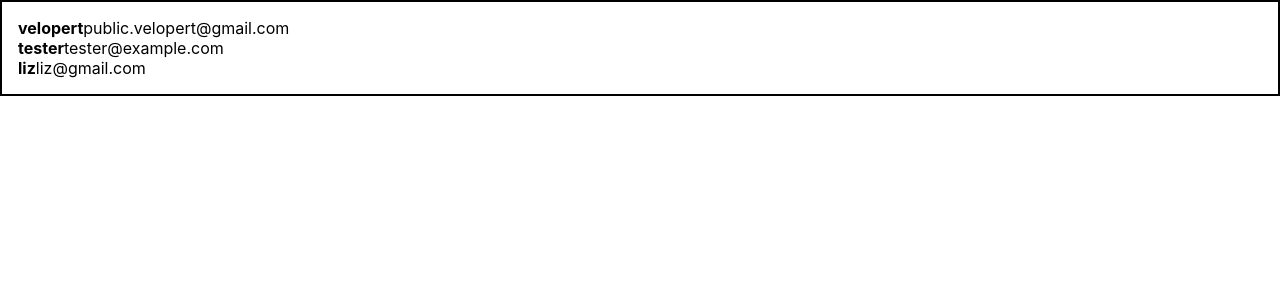
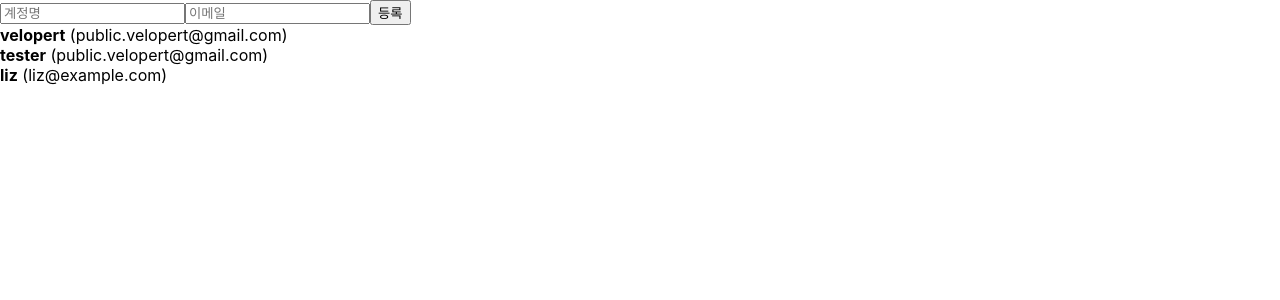
Before and after one commit to ijw9209/self-Study, a React (Create React App) app in the folder react/react-hooks/: page / in a window 1280 px wide. Shown: the top 300 px of the page. Built offline with nearby package versions, Linux system fonts and the light colour scheme.

Commit message:
react hooks 13 배열의 항목 추가하기까지

```diff
--- a/react/react-hooks/src/App.js
+++ b/react/react-hooks/src/App.js
@@ -1,13 +1,31 @@
-import React from 'react';
+import React, { useRef, useState } from 'react';
 // import Example from './Example';
 // import Counter from './Counter';
-import Wrapper from './Wrapper';
+// import Wrapper from './Wrapper';
 // import InputSample from './InputSample';
+import CreateUser from './CreateUser';
 import UserList from './UserList';
 
 
 //react에서의 style 은 background-color 처럼 하이픈(-)이 존재하는 값은 camelCase형태로 네이밍해야함
 function App() {
+  const [inputs, setInputs] = useState({
+    username: '',
+    email: ''
+  });
+
+  const { username, email } = inputs;
+  const onChange = e => {
+    const { name, value } = e.target;
+    console.log(name);
+    console.log(value);
+
+    setInputs({
+      ...inputs,
+      [name]: value
+    });
+  }
+
   // const name = 'react';
   // const style = {
   //   backgroundColor: 'black',
@@ -15,18 +33,52 @@
   //   fontSize: 24,
   //   padding: '1rem'
   // }
+  const [users, setUsers] = useState([
+    {
+      id: 1,
+      username: 'velopert',
+      email: 'public.velopert@gmail.com'
+    },
+    {
+      id: 2,
+      username: 'tester',
+      email: 'public.velopert@gmail.com'
+    },
+    {
+      id: 3,
+      username: 'liz',
+      email: 'liz@example.com'
+    }
+  ]);
 
+  const nextId = useRef(4);
+  const onCreate = () => {
+    const user = {
+      id: nextId.current,
+      username,
+      email
+    };
+    setUsers([...users, user]);
+    //나중에 구현할 배열에 항목 추가하는 로직
+    //useRef를 사용할때 파라미터를 넣어주면 이 값이 current 의 기본값이됨
+    // 그리고 이 값을 수정할 때 는 current 값을 수정하면되고 조회할때는 current를 조회하면됨
+    setInputs({
+      username: '',
+      email: ''
+    })
+    nextId.current += 1;
+  };
 
   return (
-    <Wrapper>
-      {/* <Example name="react" color="red" isSpecial />
-      <Example color="pink" />
-      <div style={style} >{name}</div>
-      <hr />
-      <Counter /> */}
-      {/* <InputSample /> */}
-      <UserList />
-    </Wrapper>
+    <>
+      <CreateUser
+        username={username}
+        email={email}
+        onChange={onChange}
+        onCreate={onCreate}
+      />
+      <UserList users={users} />
+    </>
   );
 }
 
--- /dev/null
+++ b/react/react-hooks/src/CreateUser.js
@@ -0,0 +1,23 @@
+import React from 'react';
+
+const CreateUser = ({ username, email, onChange, onCreate }) => {
+    return (
+        <div>
+            <input
+                name="username"
+                placeholder="계정명"
+                onChange={onChange}
+                value={username}
+            />
+            <input
+                name="email"
+                placeholder="이메일"
+                onChange={onChange}
+                value={email}
+            />
+            <button onClick={onCreate}>등록</button>
+        </div>
+    );
+};
+
+export default CreateUser;
--- a/react/react-hooks/src/UserList.js
+++ b/react/react-hooks/src/UserList.js
@@ -1,36 +1,18 @@
 import React from 'react';
 
-const User = ({ user }) => {
+function User({ user }) {
     return (
         <div>
-            <b>{user.username}</b><span>{user.email}</span>
+            <b>{user.username}</b> <span>({user.email})</span>
         </div>
-    )
+    );
 }
 
-
-const UserList = () => {
-    const users = [
-        {
-            id: 1,
-            username: 'velopert',
-            email: 'public.velopert@gmail.com'
-        },
-        {
-            id: 2,
-            username: 'tester',
-            email: 'tester@example.com'
-        },
-        {
-            id: 3,
-            username: 'liz',
-            email: 'liz@gmail.com'
-        },
-    ];
+function UserList({ users }) {
     return (
         <div>
-            {users.map((user, index) => (
-                <User user={user} key={index} />
+            {users.map(user => (
+                <User user={user} key={user.id} />
             ))}
         </div>
     )
```
